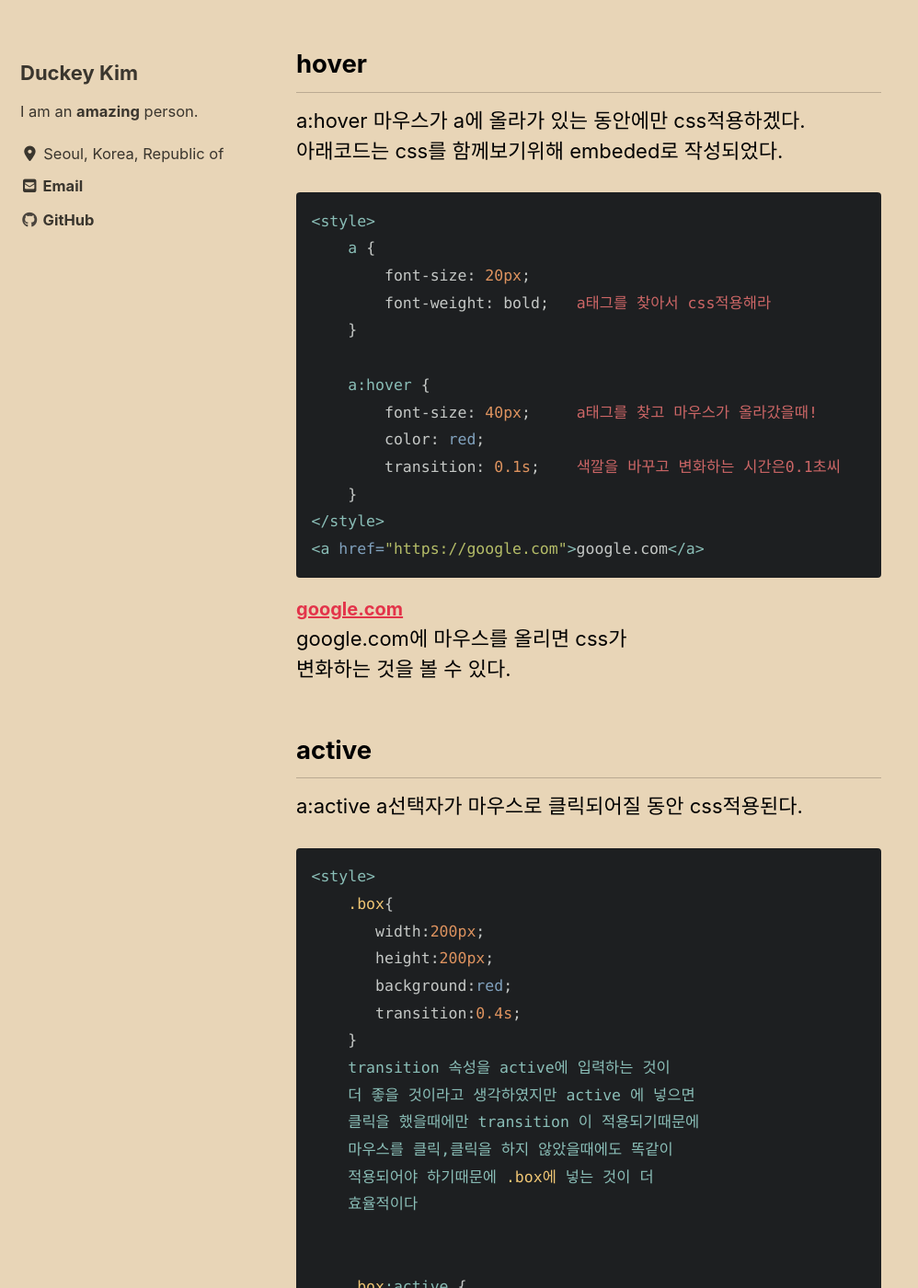
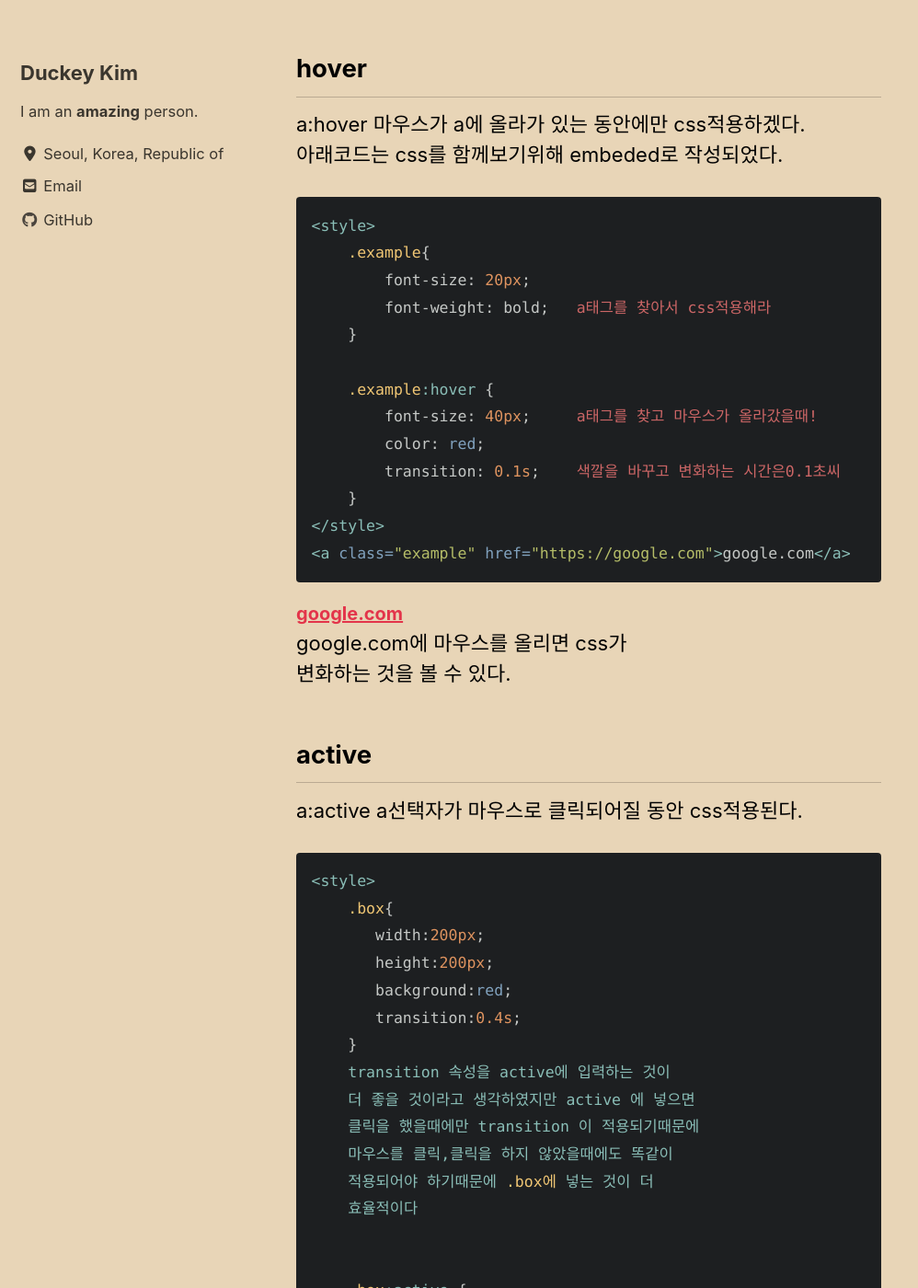
Before and after one commit to duckey-kim/duckey-kim.github.io, a Jekyll site: the page built from _posts/2019-12-26-CSS.md, in a window 1280 px wide and 1400 px high, scrolled down 5338 px. Shown: the whole window at 92% size, without its empty margins (0-998 px from the left). Built offline with Jekyll 4.4.1, drawn with Linux system fonts in a browser that asks for light colours; cached includes are drawn as plain includes; nearby versions of some CDN libraries.

Commit message:
Update 2019-12-26-CSS.md

````diff
--- a/_posts/2019-12-26-CSS.md
+++ b/_posts/2019-12-26-CSS.md
@@ -141,32 +141,32 @@ a:hover 마우스가 a에 올라가 있는 동안에만 css적용하겠다.
 
 ```html
 <style>
-    a {
+    .example{
         font-size: 20px;
         font-weight: bold;   a태그를 찾아서 css적용해라
     }
 
-    a:hover {
+    .example:hover {
         font-size: 40px;     a태그를 찾고 마우스가 올라갔을때!
         color: red;
         transition: 0.1s;    색깔을 바꾸고 변화하는 시간은0.1초씨
     }
 </style>
-<a href="https://google.com">google.com</a>
+<a class="example" href="https://google.com">google.com</a>
 ```
 <style>
-    a {
+    .example{
         font-size: 20px;
         font-weight: bold;
     }
 
-    a:hover {
+    .example:hover {
         font-size: 40px;
         color: red;
         transition: 0.1s;
     }
 </style>
-<a href="https://google.com">google.com</a>
+<a class="example" href="https://google.com">google.com</a>
 google.com에 마우스를 올리면 css가
 변화하는 것을 볼 수 있다.
 
````
